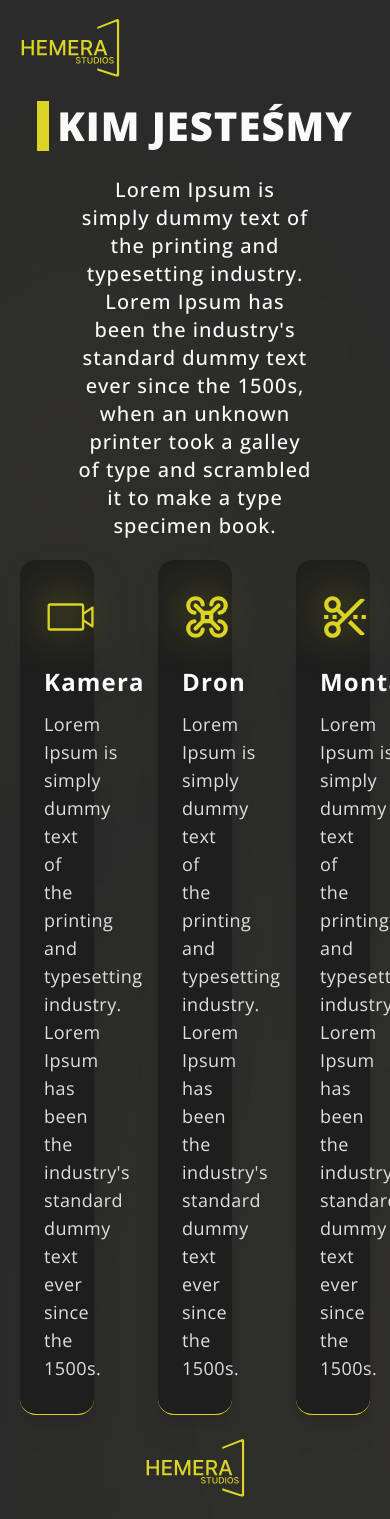
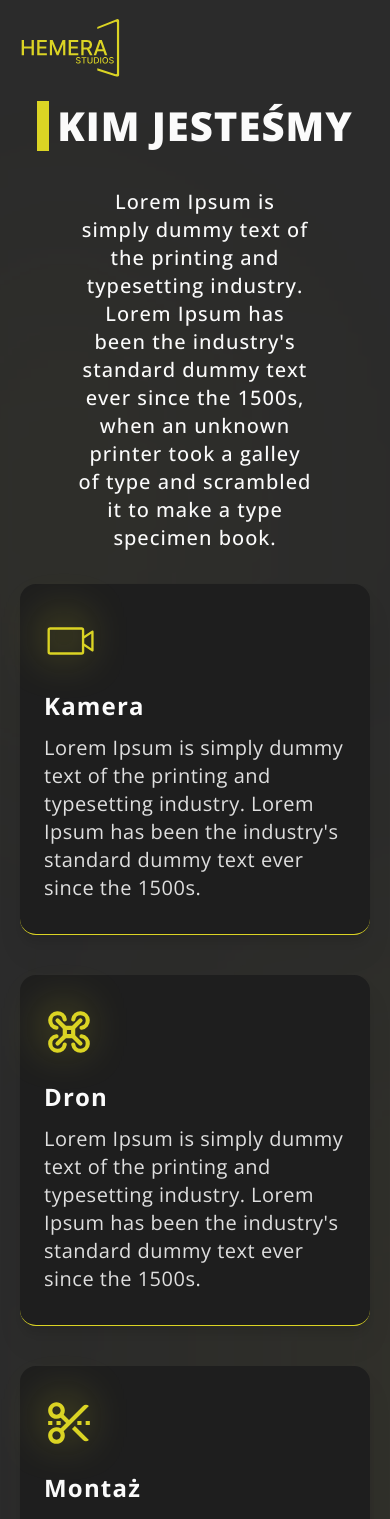
Before and after one commit to F3azy/hemera, a React (Vite) app: page /onas in a window 390 px wide. Shown: the top 1519 px of the page. Built offline with nearby package versions, Linux system fonts and the light colour scheme.

Commit message:
made about us page responsive

```diff
--- a/src/components/ServiceCard.jsx
+++ b/src/components/ServiceCard.jsx
@@ -10,8 +10,10 @@ const ServiceCard = ({ name, description, Icon }) => {
         </div>
       )}
       <div className="flex flex-col gap-y-3">
-        <p className="text-white-base font-bold tracking-wider text-2xl">{name}</p>
-        <p className="text-white-darker tracking-wide text-lg">{description}</p>
+        <p className="text-white-base font-bold tracking-wider text-2xl">
+          {name}
+        </p>
+        <p className="text-white-darker tracking-wide text-xl xl:text-lg">{description}</p>
       </div>
     </div>
   );
--- a/src/components/ServiceCardList.jsx
+++ b/src/components/ServiceCardList.jsx
@@ -4,7 +4,7 @@ import ServiceCard from "./ServiceCard";
 
 const ServiceCardList = () => {
   return (
-    <div className="grid grid-cols-3 gap-16 z-10">
+    <div className="grid grid-col-1 xl:grid-cols-3 gap-10 xl:gap-16 z-10">
       {services.map((service) => (
         <ServiceCard
           name={service.name}
--- a/src/pages/About.jsx
+++ b/src/pages/About.jsx
@@ -4,8 +4,8 @@ import ServiceCardList from "../components/ServiceCardList";
 
 const About = () => {
   return (
-    <div className="h-full flex flex-col justify-center items-center gap-y-5 xl:gap-y-12 relative">
-      <div className="bg-brand-primary w-1/2 h-3/4 rounded-full opacity-10 blur-[190px] absolute -right-1/2 -bottom-1/3 xl:-right-72 xl:-bottom-52 z-0" />
+    <div className="h-full flex flex-col justify-center items-center gap-y-8 xl:gap-y-12 relative">
+      <div className="bg-brand-primary w-1/2 h-3/4 rounded-full opacity-10 blur-[190px] absolute -right-1/2 -bottom-1/4 xl:-right-72 xl:-bottom-52 z-0" />
       <div className="bg-brand-primary w-1/4 h-1/4 rounded-full opacity-15 blur-[150px] absolute left-0 xl:left-22 top-52 z-0" />
       <PageTitle>KIM JESTEŚMY</PageTitle>
 
--- a/src/pages/Layout.jsx
+++ b/src/pages/Layout.jsx
@@ -8,7 +8,7 @@ const Layout = () => {
     <div className="h-screen flex flex-col overflow-x-clip xl:overflow-clip">
       <Navbar />
       <SocialIconList />
-      <main className="w-screen px-5 xl:px-40 pt-[96px] flex-1">
+      <main className="w-screen px-5 xl:px-40 pt-[96px] pb-5 xl:pb-0 flex-1">
         <Outlet />
       </main>
       <Footer />
```
